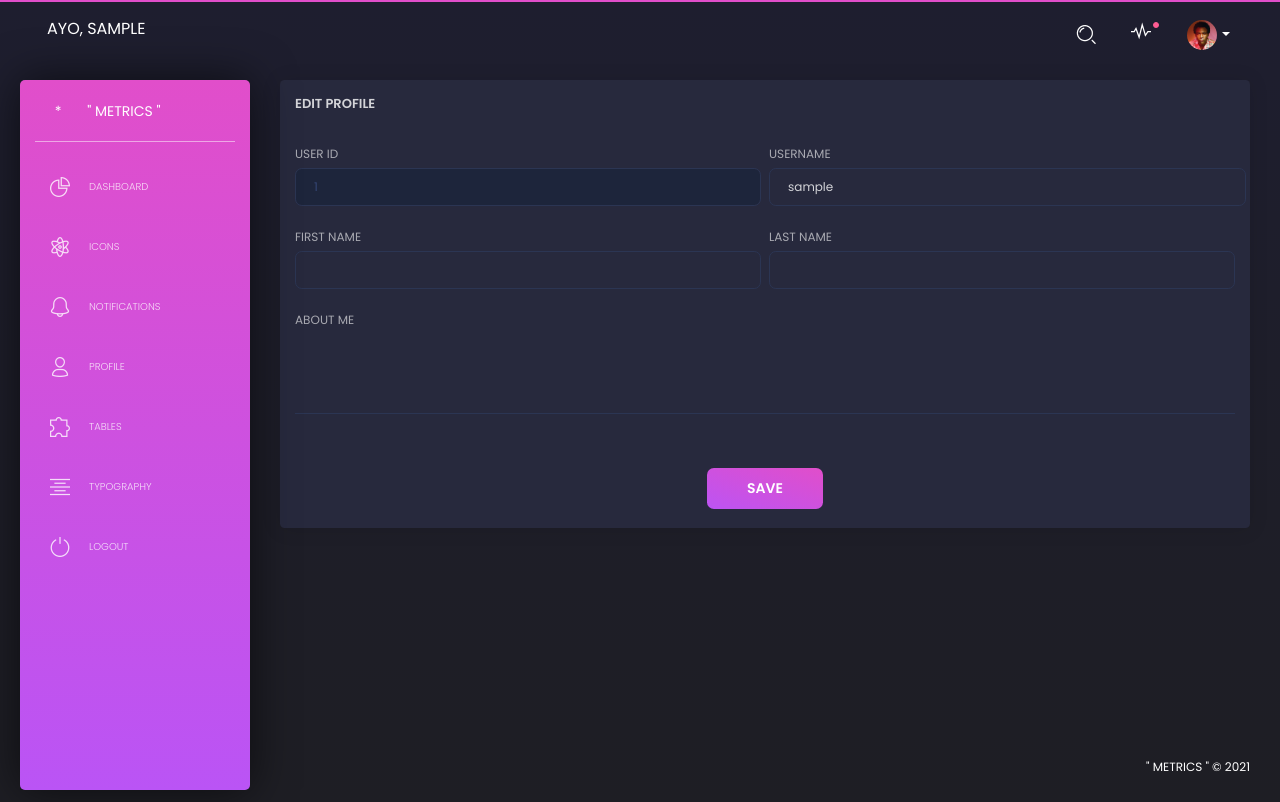
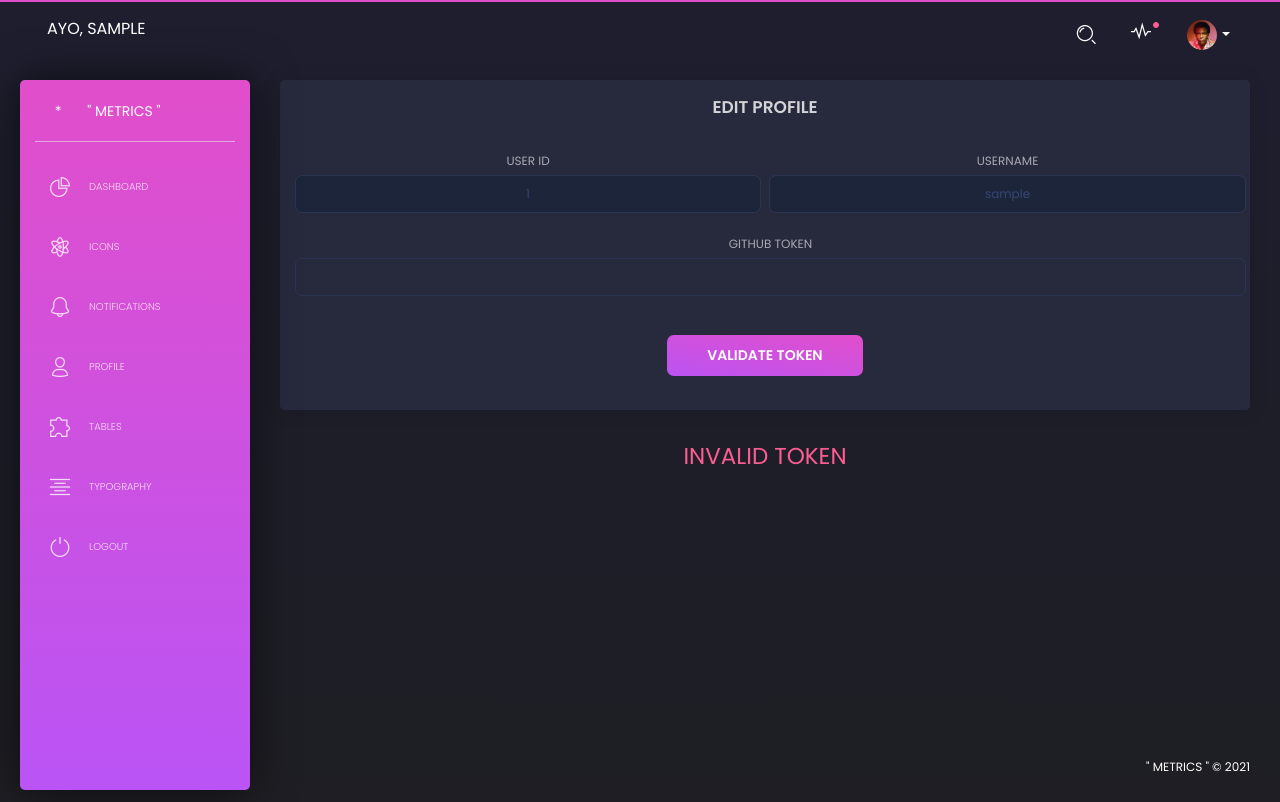
Before and after one commit to bisooo/Metrics, a Django app: page /profile/ in a window 1280 px wide. Run offline with Django 3.2, Linux system fonts and the light colour scheme; the visitor is signed in with stand-in values (Sample User, id 1); some libraries are stand-ins or nearby versions.

Commit message:
User Profile Github Token Validation

```diff
--- a/git/forms.py
+++ b/git/forms.py
@@ -7,7 +7,6 @@ from git.models import User
 # USER REGISTRATION FORM
 class RegistrationForm(UserCreationForm):
     username = forms.CharField(max_length=20)
-    token = forms.CharField(min_length=40, max_length=40)
 
     class Meta:
         model = User
--- a/git/views.py
+++ b/git/views.py
@@ -4,7 +4,6 @@ from django.contrib.auth import login as auth_login
 from django.contrib.auth import logout as auth_logout
 from git.forms import RegistrationForm, LoginForm
 # GITHUB LIBRARY
-from github3 import login as git_login
 
 
 def register(request):
--- a/metrics/templates/profile.html
+++ b/metrics/templates/profile.html
@@ -10,55 +10,47 @@
 <div class="row">
   <div class="col-md-12">
     <div class="card">
-      <div class="card-header">
-        <h5 class="title">EDIT PROFILE</h5>
+      <div class="card-header" style="text-align: center;">
+        <h4 class="title">EDIT PROFILE</h4>
       </div>
       <div class="card-body">
-        <form>
+        <form method="post">
+          {% csrf_token %}
           <div class="row">
-            <div class="col-md-6 pr-md-1">
+            <div class="col-md-6 pr-md-1" style="text-align: center;">
               <div class="form-group">
                 <label>USER ID</label>
-                <input type="text" class="form-control" disabled="" value="{{ request.user.id }}">
+                <input type="text" class="form-control" style="text-align: center;" disabled="" value="{{ request.user.id }}">
               </div>
             </div>
-            <div class="col-md-6 px-md-1">
+            <div class="col-md-6 px-md-1" style="text-align: center;">
               <div class="form-group">
                 <label>USERNAME</label>
-                <input type="text" class="form-control" value="{{ request.user.username }}">
+                <input type="text" class="form-control" style="text-align: center;" disabled="" value="{{ request.user.username }}">
               </div>
             </div>
           </div>
           <div class="row">
-            <div class="col-md-6 pr-md-1">
+            <div class="col-md-12 pr-md-1" style="text-align: center;">
               <div class="form-group">
-                <label>FIRST NAME</label>
-                <input type="text" class="form-control" placeholder="" value="">
-              </div>
-            </div>
-            <div class="col-md-6 pl-md-1">
-              <div class="form-group">
-                <label>LAST NAME</label>
-                <input type="text" class="form-control" placeholder="" value="">
+                <label>GITHUB TOKEN</label>
+                <input type="text" class="form-control" name="token" style="text-align: center;" value="{{ request.user.token }}">
               </div>
             </div>
           </div>
-          <div class="row">
-            <div class="col-md-12">
-              <div class="form-group">
-                <label>ABOUT ME</label>
-                <textarea rows="4" cols="80" class="form-control" placeholder="" value=""></textarea>
-              </div>
-            </div>
-          </div>
+        <div class="card-footer" style="text-align: center">
+            <button type="submit" class="btn btn-fill btn-primary">VALIDATE TOKEN</button>
+        </div>
         </form>
-      </div>
-      <div class="card-footer" style="align-self: center">
-        <button type="submit" class="btn btn-fill btn-primary">SAVE</button>
       </div>
     </div>
   </div>
 </div>
+{% if invalid_token %}
+    <h3 class="text-danger" style="text-align: center"> INVALID TOKEN </h3>
+{% else %}
+    <h3 class="text-success" style="text-align: center"> VALID TOKEN </h3>
+{% endif %}
 
 
 {% endblock content %}
--- a/metrics/views.py
+++ b/metrics/views.py
@@ -4,6 +4,9 @@ from plotly.offline import plot
 import plotly.graph_objects as go
 # GITHUB LIBRARY
 from github3 import login
+from github3.exceptions import *
+# MODELS
+from git.models import User
 
 
 def icons(request):
@@ -15,7 +18,26 @@ def notifications(request):
 
 
 def profile(request):
-    return render(request, 'profile.html')
+    context = {}
+    if request.user.token == "":
+        context['invalid_token'] = True
+    if request.POST:
+        token = request.POST.get("token", '')
+        git = login(token=token)
+        if git:
+            try:
+                git.me()
+                context['invalid_token'] = False
+                user = User.objects.get(username=request.user.username)
+                user.token = token
+                user.save()
+                return redirect('profile')
+            except (GitHubError, GitHubException) as e:
+                print("ERROR")
+                if e.message:
+                    print(e.message)
+                context['invalid_token'] = True
+    return render(request, 'profile.html', context)
 
 
 def tables(request):
@@ -32,10 +54,18 @@ def homepage(request):
         token = request.user.token
         git = login(token=token)
         if git:
-            repos = []
-            for repo in git.repositories():
-                repos.append(repo)
-            context['repos'] = repos
+            try:
+                git.me()
+                repos = []
+                for repo in git.repositories():
+                    repos.append(repo)
+                context['repos'] = repos
+                context['invalid_token'] = False
+            except (GitHubError, GitHubException) as e:
+                print("ERROR")
+                if e.message:
+                    print(e.message)
+                context['invalid_token'] = True
         else:
             context['invalid_token'] = True
     else:
```
Also changed, not shown: metrics/templates/homepage.html (+15 -0 lines).
